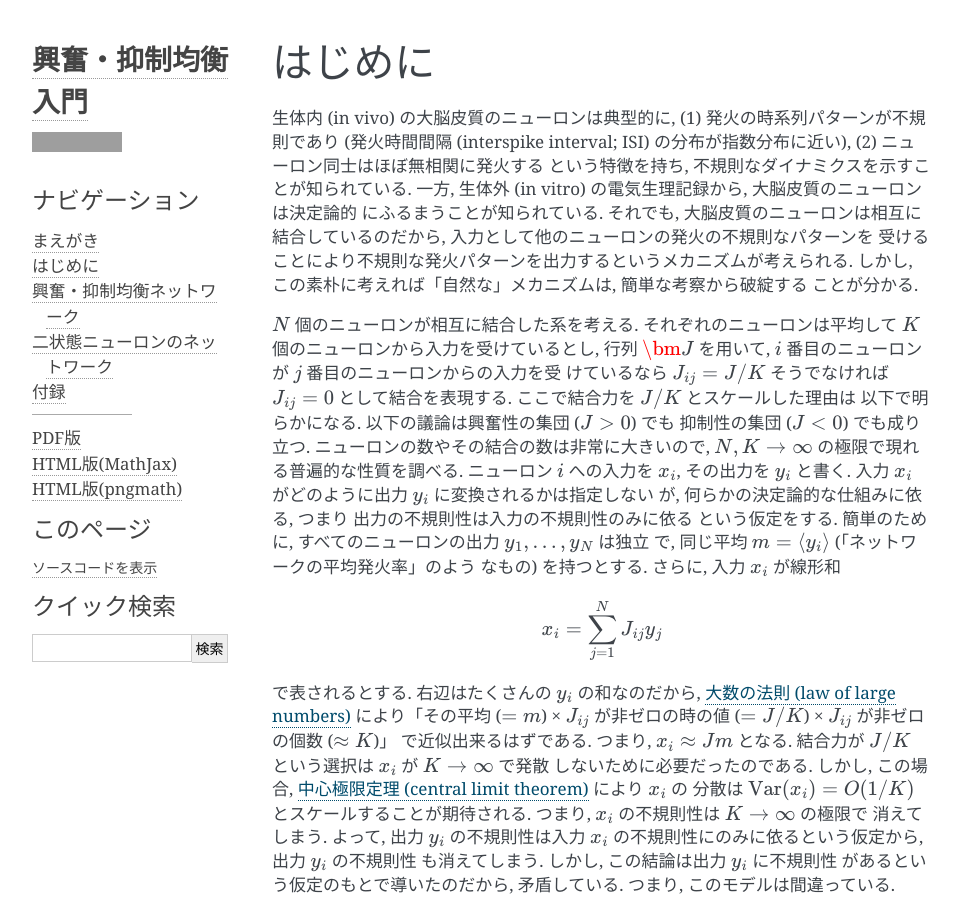
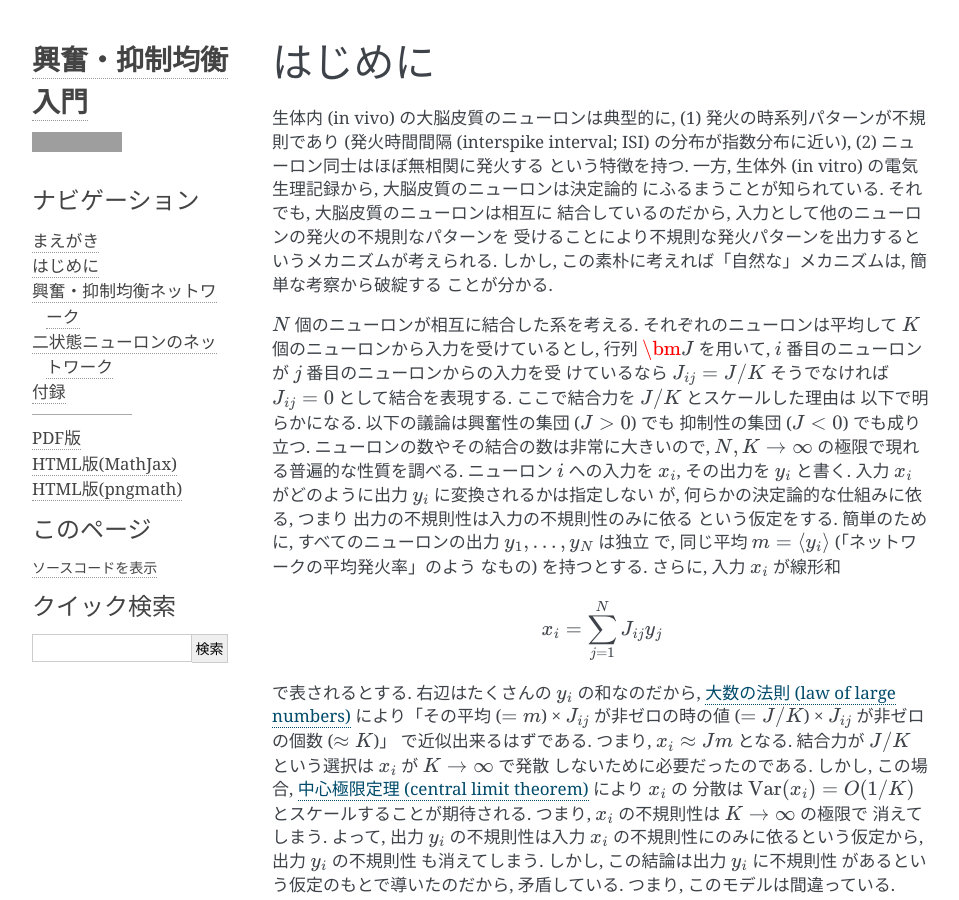
Before and after one commit to tkf/balance-tutorial-ja, a Sphinx documentation site: the page built from source/introduction.rst, in a window 1280 px wide and 900 px high. Shown: the whole window, without its empty margins (148-1107 px from the left). Built offline with Sphinx 7.4.7, drawn with Linux system fonts in a browser that asks for light colours; grey boxes are pictures that could not be loaded.

Commit message:
Tiny fix

```diff
--- a/source/introduction.rst
+++ b/source/introduction.rst
@@ -8,7 +8,7 @@
 (1) 発火の時系列パターンが不規則であり
 (発火時間間隔 (interspike interval; ISI) の分布が指数分布に近い),
 (2) ニューロン同士はほぼ無相関に発火する
-という特徴を持ち, 不規則なダイナミクスを示すことが知られている.  一方,
+という特徴を持つ.  一方,
 生体外 (in vitro) の電気生理記録から, 大脳皮質のニューロンは決定論的
 にふるまうことが知られている.   それでも, 大脳皮質のニューロンは相互に
 結合しているのだから, 入力として他のニューロンの発火の不規則なパターンを
```
